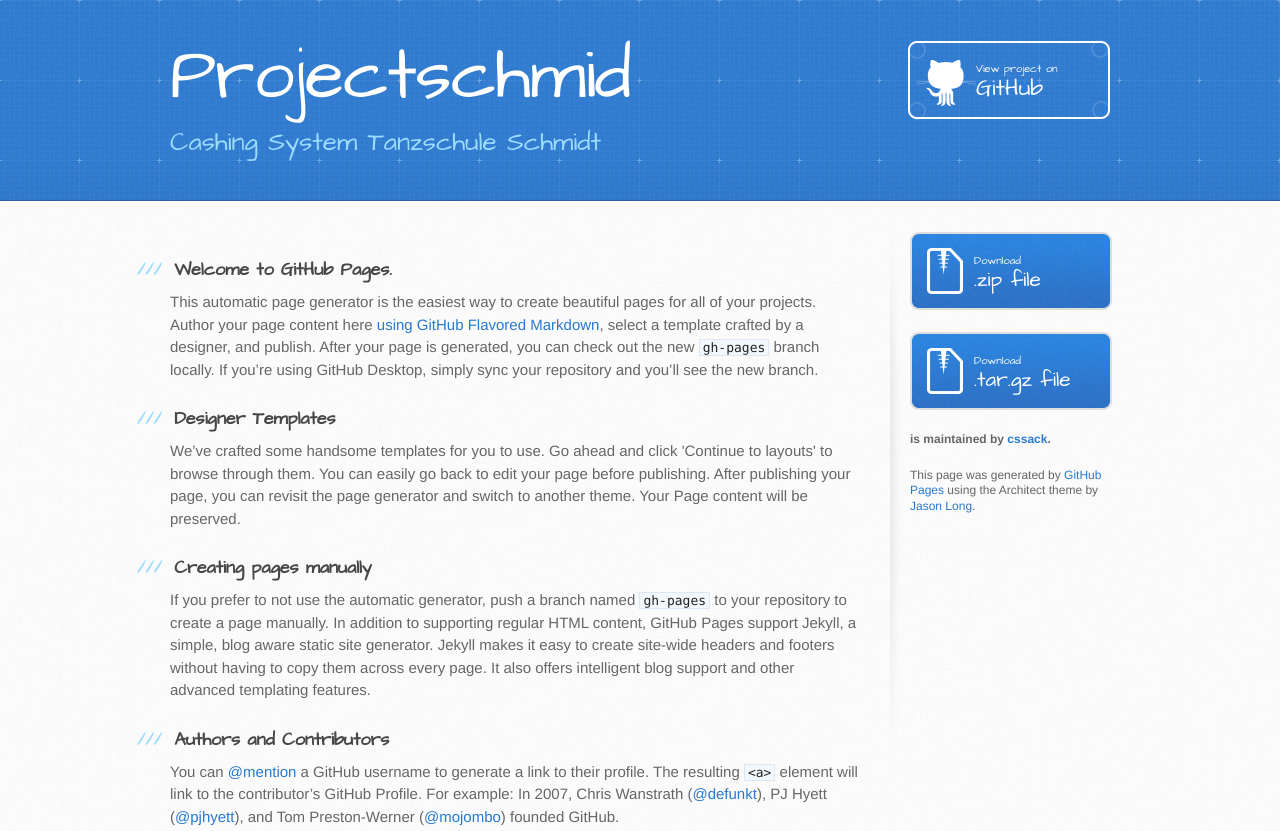
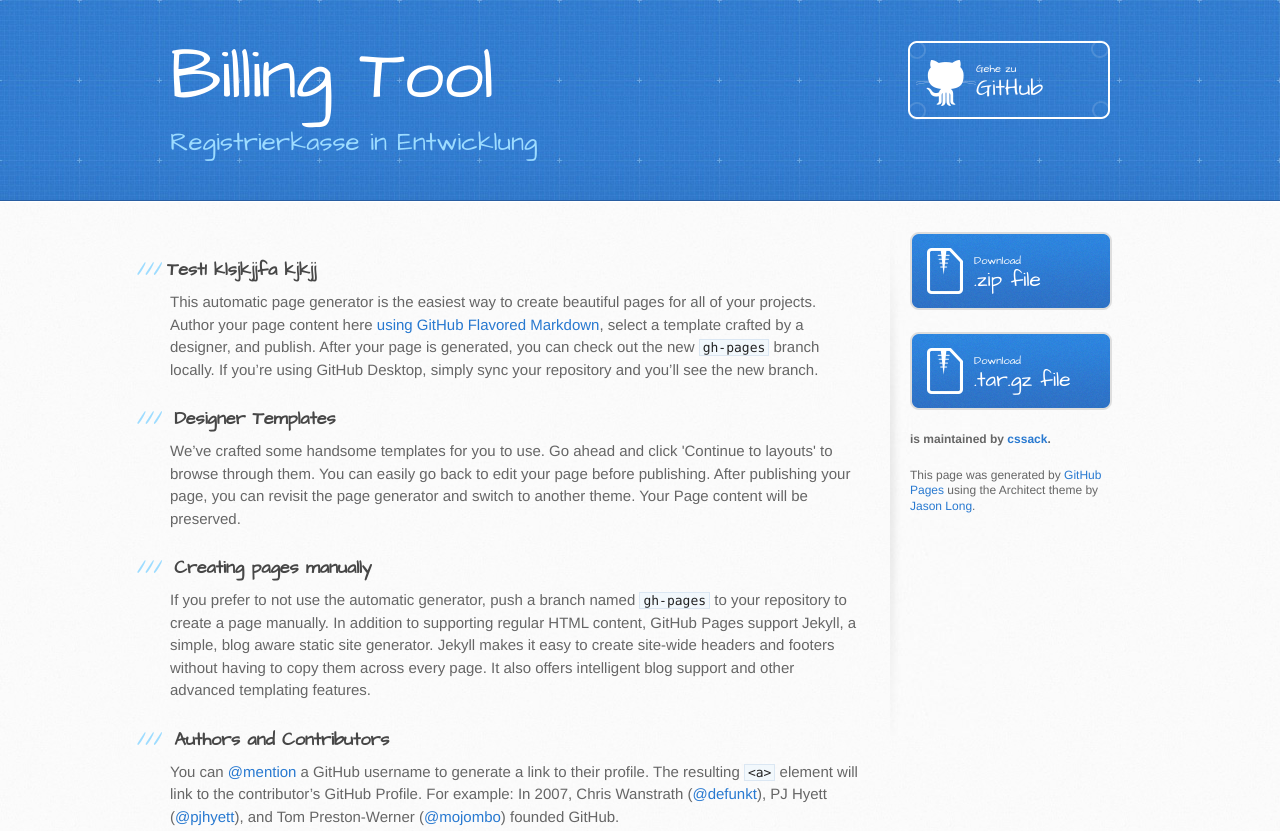
Before and after one commit to mssack/BillingTool, a plain HTML site: page index.html in a window 1280 px wide. Shown: the top 831 px of the page. Drawn offline with Linux system fonts and the light colour scheme.

Commit message:
Update index.html

```diff
--- a/index.html
+++ b/index.html
@@ -13,23 +13,22 @@
     <script src="//html5shiv.googlecode.com/svn/trunk/html5.js"></script>
     <![endif]-->
 
-    <title>Projectschmid by cssack</title>
+    <title>BillingTool von Christian Sack</title>
   </head>
 
   <body>
     <header>
       <div class="inner">
-        <h1>Projectschmid</h1>
-        <h2>Cashing System Tanzschule Schmidt</h2>
-        <a href="https://github.com/cssack/BillingTool" class="button"><small>View project on</small> GitHub</a>
+        <h1>Billing Tool</h1>
+        <h2>Registrierkasse in Entwicklung</h2>
+        <a href="https://github.com/cssack/BillingTool" class="button"><small>Gehe zu</small> GitHub</a>
       </div>
     </header>
 
     <div id="content-wrapper">
       <div class="inner clearfix">
         <section id="main-content">
-          <h3>
-<a id="welcome-to-github-pages" class="anchor" href="#welcome-to-github-pages" aria-hidden="true"><span aria-hidden="true" class="octicon octicon-link"></span></a>Welcome to GitHub Pages.</h3>
+          <h3>Test1 klsjkjjfa kjkjj</h3>
 
 <p>This automatic page generator is the easiest way to create beautiful pages for all of your projects. Author your page content here <a href="https://guides.github.com/features/mastering-markdown/">using GitHub Flavored Markdown</a>, select a template crafted by a designer, and publish. After your page is generated, you can check out the new <code>gh-pages</code> branch locally. If you’re using GitHub Desktop, simply sync your repository and you’ll see the new branch.</p>
 
```
